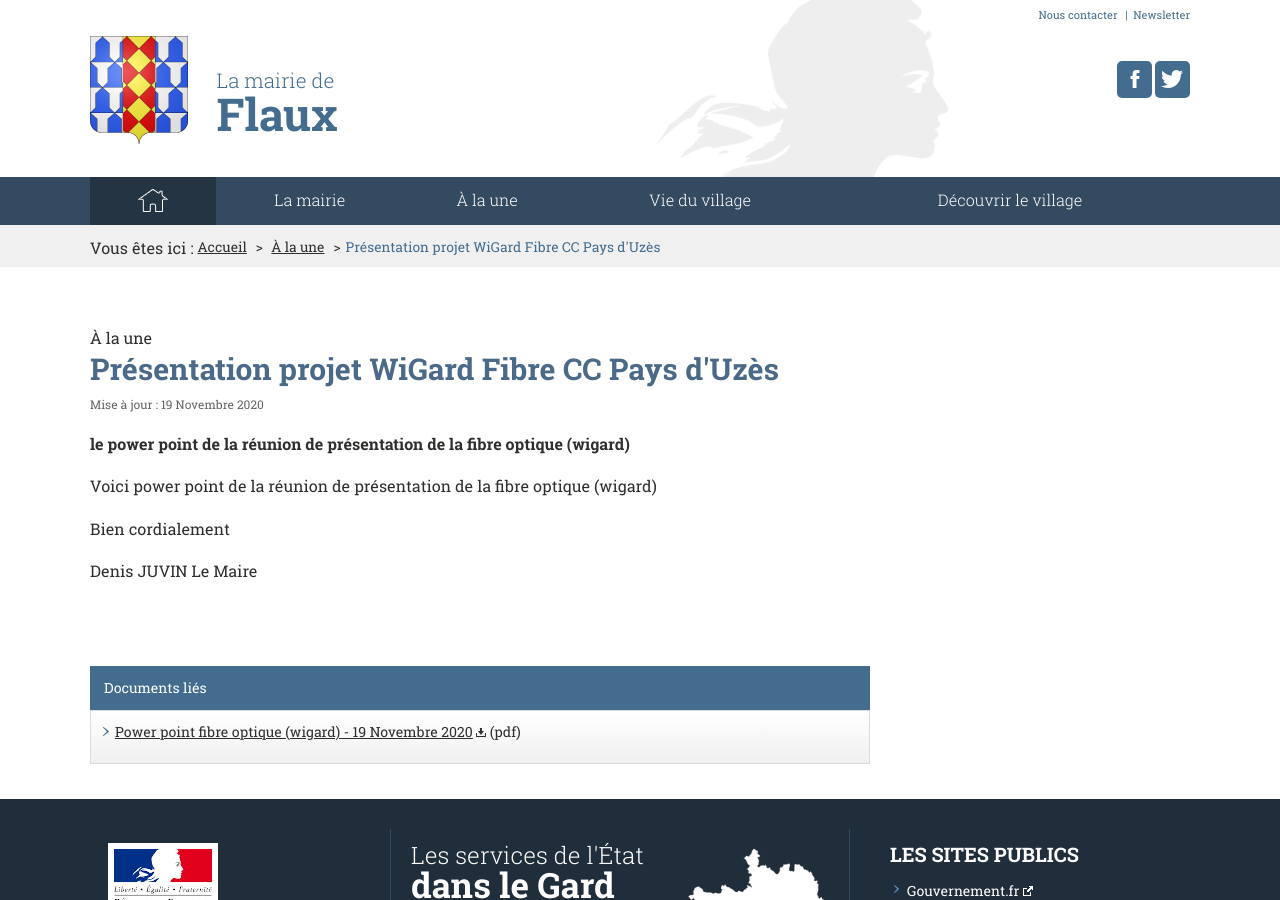
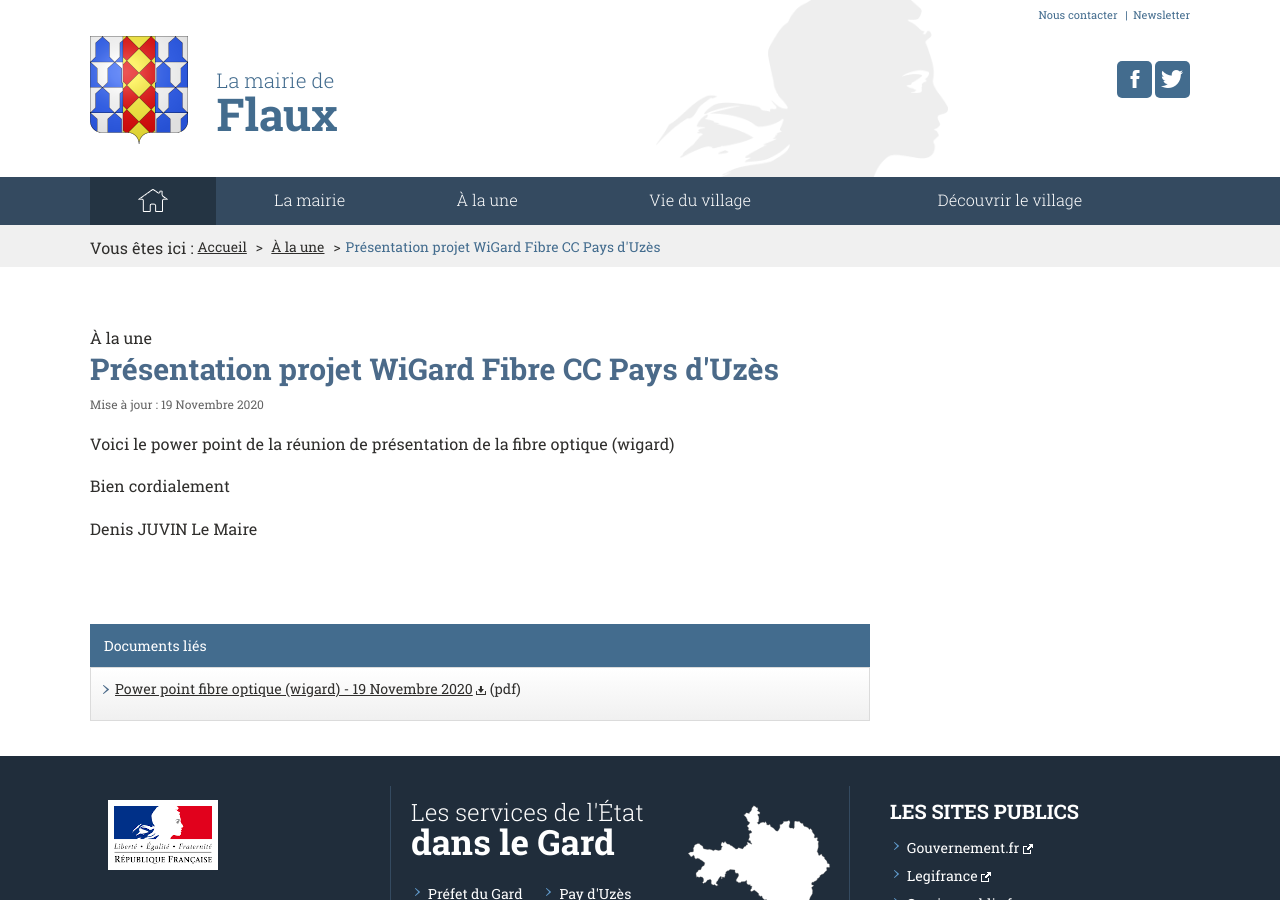
Before and after one commit to Flaux-Village/flaux-village.github.io, a Jekyll site: the page built from _actualites/fibre.md, in a window 1280 px wide and 900 px high. Built offline with Jekyll 4.4.1, drawn with Linux system fonts in a browser that asks for light colours.

Commit message:
Update fibre.md

```diff
--- a/_actualites/fibre.md
+++ b/_actualites/fibre.md
@@ -10,7 +10,7 @@ date_texte: 19 Novembre 2020
 date: 2020-11-19
 illustration:
 description_illustration:
-introduction: le power point de la réunion de présentation de la fibre optique (wigard)
+introduction:
 documents:
 - fiche: Power point fibre optique (wigard)
   date_texte: 19 Novembre 2020
```
Also changed, not shown: other parts of _actualites/fibre.md (+1 -1 lines).
